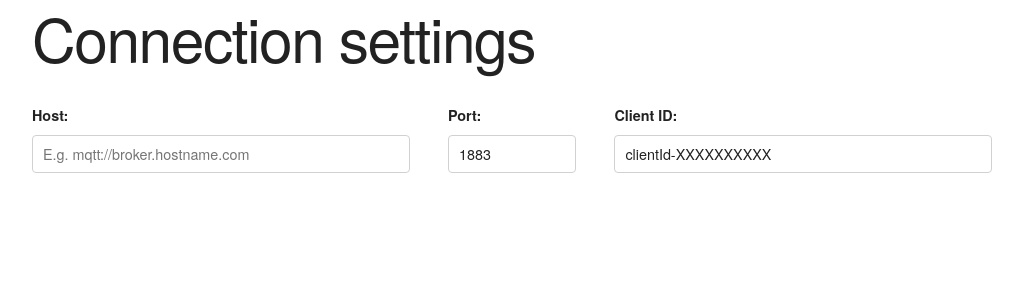
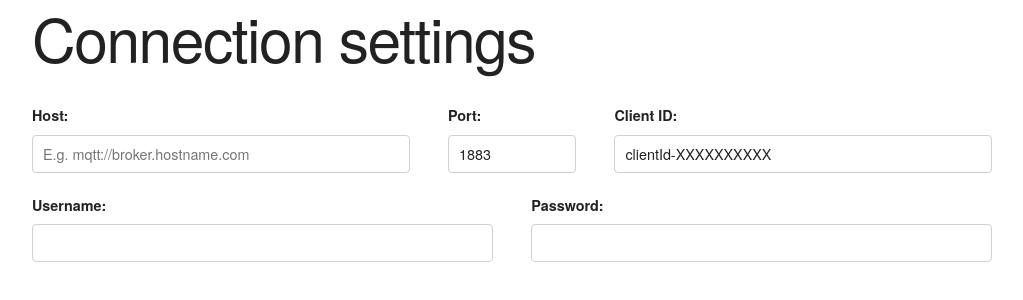
Before and after one commit to Isaac-Ampomah-12/iiot-test-bench, a React (Create React App) app in the folder frontend/: page /settings in a window 1280 px wide. Shown: the top 300 px of the page, without its empty margins (128-1151 px from the left). Built offline with nearby package versions, Linux system fonts and the light colour scheme.

Commit message:
Add username and password inputs

```diff
--- a/frontend/src/pages/ConnectionSettings/ConnectionSettings.js
+++ b/frontend/src/pages/ConnectionSettings/ConnectionSettings.js
@@ -8,7 +8,7 @@ function ConnectionSettings() {
         <form>
           <div className="row">
             <div className="five columns">
-              <label htmlFor="host">Host:</label>
+              <label htmlhtmlFor="host">Host:</label>
               <input
                 type="url"
                 id="host"
@@ -19,7 +19,7 @@ function ConnectionSettings() {
               />
             </div>
             <div className="two columns">
-              <label htmlFor="port">Port:</label>
+              <label htmlhtmlFor="port">Port:</label>
               <input
                 type="number"
                 id="port"
@@ -30,7 +30,7 @@ function ConnectionSettings() {
               />
             </div>
             <div className="five columns">
-              <label htmlFor="port">Client ID:</label>
+              <label htmlhtmlFor="port">Client ID:</label>
               <input
                 type="text"
                 id="client-id"
@@ -40,6 +40,16 @@ function ConnectionSettings() {
               />
             </div>
           </div>
+          <div className="row">
+            <div className="six columns">
+              <label htmlFor="username">Username:</label>
+              <input type="text" id="username" className="u-full-width" />
+            </div>
+            <div className="six columns">
+              <label htmlFor="password">Password:</label>
+              <input type="password" id="password" className="u-full-width" />
+            </div>
+          </div>
         </form>
       </section>
     </div>
```
